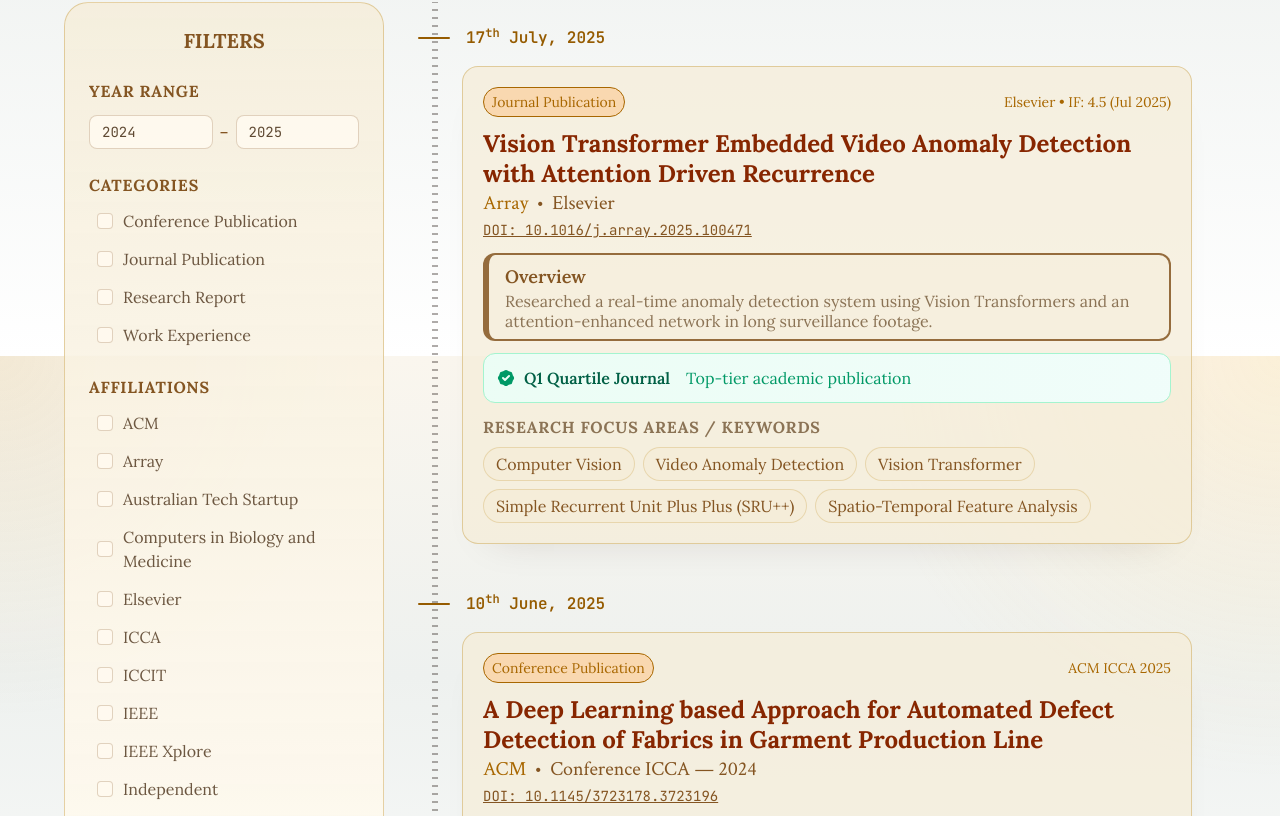
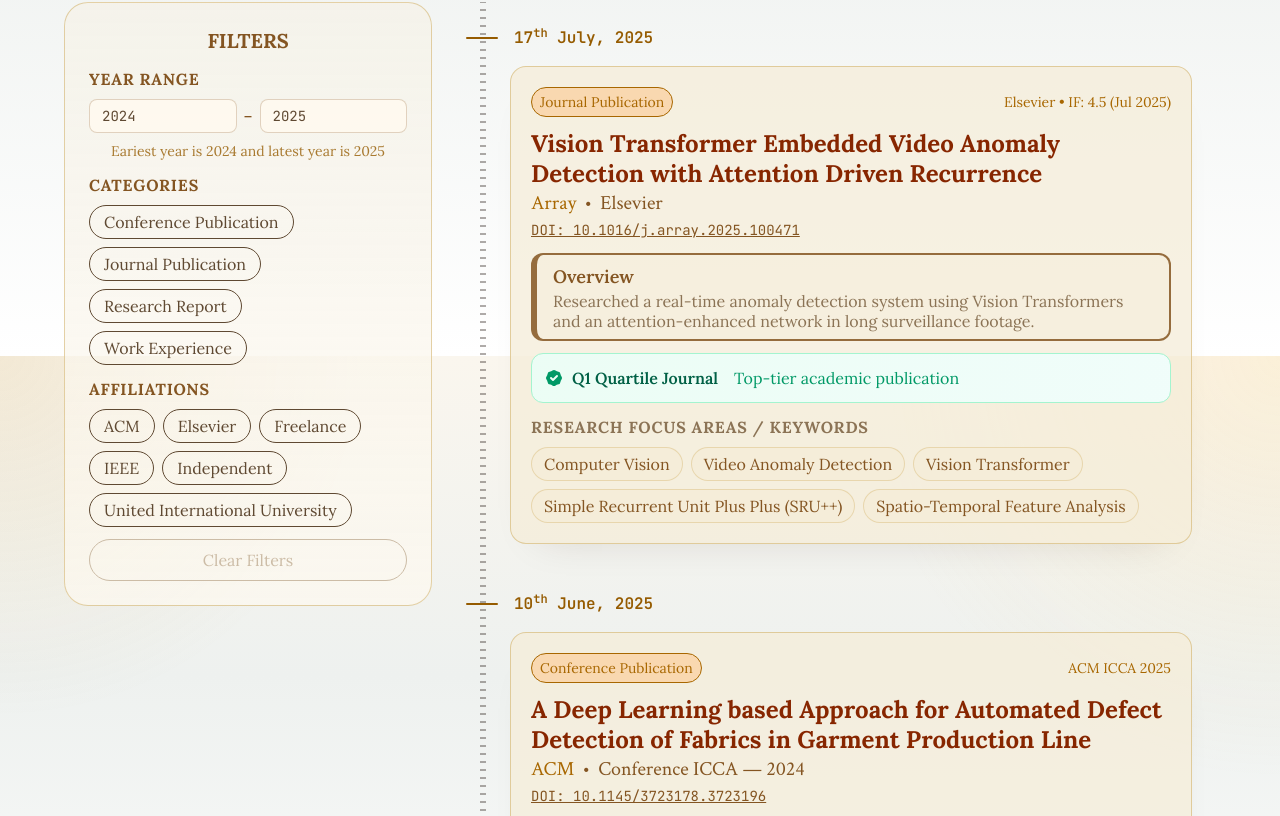
Before and after one commit to kishoreshanto/kishoreshanto, a SvelteKit app: page /timeline in a window 1280 px wide. Shown: the part 444-1260 px from the top of the page. Built offline with nearby package versions, Linux system fonts and the light colour scheme.

Commit message:
style: update affiliations in research and work experience data; enhance filter container styles and layout in timeline component

```diff
--- a/src/lib/research.json
+++ b/src/lib/research.json
@@ -25,7 +25,7 @@
 		"id": "journal-array-vision-transformer-anomaly-detection",
 		"component": "research",
 		"date": "17th July, 2025",
-		"affiliations": ["Elsevier", "Array"],
+		"affiliations": ["United International University", "Elsevier"],
 		"search_terms": ["ViT", "SRU++", "video anomaly detection"],
 		"props": {
 			"date": "17th July, 2025",
@@ -50,7 +50,7 @@
 		"id": "conference-icca-fabric-defect-detection",
 		"component": "research",
 		"date": "10th June, 2025",
-		"affiliations": ["ACM", "ICCA"],
+		"affiliations": ["United International University", "ACM"],
 		"search_terms": ["ACM ICCA", "garment defect detection"],
 		"props": {
 			"date": "10th June, 2025",
@@ -69,7 +69,7 @@
 		"id": "journal-compbiomed-snoRNA-association",
 		"component": "research",
 		"date": "2nd April, 2025",
-		"affiliations": ["Elsevier", "Computers in Biology and Medicine"],
+		"affiliations": ["United International University", "Elsevier"],
 		"search_terms": ["snoRNA", "GBDT", "SVM", "CompBioMed"],
 		"props": {
 			"date": "2nd April, 2025",
@@ -94,7 +94,7 @@
 		"id": "research-password-strength-gpt2",
 		"component": "research",
 		"date": "6th September, 2024",
-		"affiliations": ["United International University"],
+		"affiliations": ["Independent"],
 		"search_terms": ["GPT-2", "GPT2", "password cracking"],
 		"props": {
 			"date": "6th September, 2024",
@@ -147,7 +147,7 @@
 		"id": "conference-iccit-random-forest-clustering",
 		"component": "research",
 		"date": "27th February, 2025",
-		"affiliations": ["IEEE", "IEEE Xplore", "ICCIT"],
+		"affiliations": ["United International University", "IEEE"],
 		"search_terms": ["random forest clustering", "K-means", "ICCIT"],
 		"props": {
 			"date": "27th February, 2025",
--- a/src/lib/timeline/index.ts
+++ b/src/lib/timeline/index.ts
@@ -432,12 +432,10 @@ export function filterTimelineEntries(
 			(queryMatchIds?.has(entry.id) ?? false) ||
 			entry.searchText.includes(normalizedQuery);
 
-		const matchesYear =
-			entry.year >= filterState.startYear && entry.year <= filterState.endYear;
+		const matchesYear = entry.year >= filterState.startYear && entry.year <= filterState.endYear;
 
 		const matchesCategory =
-			filterState.categories.size === 0 ||
-			filterState.categories.has(entry.category);
+			filterState.categories.size === 0 || filterState.categories.has(entry.category);
 
 		const matchesAffiliation =
 			filterState.affiliations.size === 0 ||
--- a/src/lib/work_experience.json
+++ b/src/lib/work_experience.json
@@ -3,7 +3,7 @@
 		"id": "aws-cloud-arch",
 		"component": "freelance",
 		"date": "16th May, 2024",
-		"affiliations": ["Australian Tech Startup"],
+		"affiliations": ["Freelance"],
 		"search_terms": ["AWS", "EC2", "VPC", "RDS", "IAM", "cloud architecture"],
 		"props": {
 			"date": "16th May, 2024",
--- a/src/routes/layout.css
+++ b/src/routes/layout.css
@@ -668,3 +668,25 @@
 		max-width: 100%;
 	}
 }
+
+#filter-container {
+	background: linear-gradient(180deg, rgba(245, 242, 233, 0.82), rgb(255 250 240 / 0.64));
+	border-color: var(--stroke-soft);
+	color: var(--ink-body);
+}
+
+#filter-container input[type='number'] {
+	background-color: rgb(255 250 240 / 0.88);
+	border-color: var(--button-outline);
+	color: var(--ink-body);
+}
+
+#filter-container input[type='number']:focus {
+	--tw-ring-color: var(--focus-ring);
+}
+
+#filter-container input[type='checkbox'] {
+	accent-color: var(--accent-primary);
+	background-color: rgb(255 250 240 / 0.88);
+	border-color: var(--button-outline);
+}
--- a/src/routes/timeline/+page.svelte
+++ b/src/routes/timeline/+page.svelte
@@ -266,20 +266,121 @@
 	</form>
 </div>
 
+<!-- Filters -->
+<div
+	id="filter-container"
+	class="mx-6 mb-6 hidden h-fit space-y-2 rounded-3xl border border-amber-700/70 p-6 lg:hidden"
+>
+	<div class="flex flex-row gap-2">
+		<h1 class="w-full text-center font-lora text-xl font-bold text-amber-800">FILTERS</h1>
+	</div>
+
+	<div class="flex items-center gap-3 align-middle">
+		<h2 class="font-lora font-bold tracking-wider text-amber-800 uppercase">Year Range</h2>
+		<div class="flex items-center gap-2">
+			<input
+				type="number"
+				min={minimumYear}
+				max={filterState.endYear}
+				value={startYearInput}
+				oninput={(event) => {
+					startYearInput = event.currentTarget.value;
+					yearValidationMessage = '';
+				}}
+				onchange={(event) => {
+					applyStartYear(event.currentTarget.value);
+				}}
+				class="w-full rounded-full border border-amber-700/40 bg-[#f9d8b0]/30 px-3 py-1.5 font-mono text-sm text-amber-900 focus:border-transparent focus:ring-2 focus:ring-amber-800 focus:outline-none"
+			/>
+			<span class="text-sm font-medium text-amber-700">&ndash;</span>
+			<input
+				type="number"
+				min={filterState.startYear}
+				max={maximumYear}
+				value={endYearInput}
+				oninput={(event) => {
+					endYearInput = event.currentTarget.value;
+					yearValidationMessage = '';
+				}}
+				onchange={(event) => {
+					applyEndYear(event.currentTarget.value);
+				}}
+				class="w-full rounded-lg border border-amber-700/40 bg-[#f9d8b0]/30 px-3 py-1.5 font-mono text-sm text-amber-900 focus:border-transparent focus:ring-2 focus:ring-amber-800 focus:outline-none"
+			/>
+		</div>
+
+		{#if yearValidationMessage}
+			<p class="font-lora text-xs text-amber-900/80">{yearValidationMessage}</p>
+		{/if}
+	</div>
+
+	<div class="flex flex-col gap-2">
+		<h2 class="font-lora font-bold tracking-wider text-amber-800 uppercase">Categories</h2>
+
+		<div class="flex flex-wrap items-center gap-x-2 gap-y-2">
+			{#each timelineFacetOptions.categories as category (category)}
+				<label
+					class="flex w-fit cursor-pointer items-center gap-2.5 rounded-full border px-3.5 py-1 transition-colors duration-150 hover:bg-amber-100/50 has-checked:bg-amber-600 has-checked:text-white"
+				>
+					<input
+						type="checkbox"
+						checked={filterState.categories.has(category)}
+						onchange={() => handleCategoryToggle(category)}
+						class="peer hidden"
+					/>
+					<span
+						class="font-lora transition-colors peer-checked:bg-amber-600 peer-checked:text-white select-none"
+					>
+						{category}
+					</span>
+				</label>
+			{/each}
+		</div>
+	</div>
+
+	<div class="flex flex-col gap-2">
+		<h2 class="font-lora font-bold tracking-wider text-amber-800 uppercase">Affiliations</h2>
+		<div class="flex flex-wrap items-center gap-x-2 gap-y-2">
+			{#each timelineFacetOptions.affiliations as affiliation (affiliation)}
+				<label
+					class="flex w-fit cursor-pointer items-center gap-2.5 rounded-full border px-3.5 py-1 transition-colors duration-150 hover:bg-amber-100/50 has-checked:bg-amber-600 has-checked:text-white"
+				>
+					<input
+						type="checkbox"
+						checked={filterState.affiliations.has(affiliation)}
+						onchange={() => {
+							handleAffiliationToggle(affiliation);
+						}}
+						class="peer hidden"
+					/>
+					<span class="font-lora transition-colors peer-checked:bg-amber-600 peer-checked:text-white select-none">{affiliation}</span>
+				</label>
+			{/each}
+		</div>
+	</div>
+
+	<button
+		type="button"
+		onclick={handleClearFilters}
+		disabled={!hasActiveFilters && !yearValidationMessage}
+		class="w-full rounded-full border border-amber-700/50 px-4 py-2 font-lora  font-medium text-amber-800 transition-colors duration-100 hover:bg-amber-200  cursor-pointer disabled:border-gray-300 disabled:text-gray-300 disabled:cursor-not-allowed disabled:hover:bg-transparent"
+	>
+		Clear Filters
+	</button>
+</div>
+
 <div class="mx-auto mt-6 flex flex-row justify-center sm:container md:px-16">
 	<!-- Filters -->
 	<div
 		id="filter-container"
-		class="mr-12 mb-12 hidden h-fit min-w-xs space-y-6 rounded-3xl border border-amber-700/70 p-6 lg:block"
+		class="mr-12 mb-12 hidden h-fit xl:max-w-[calc(var(--container-sm)-1rem)] lg:max-w-[calc(var(--container-sm)-2rem)] space-y-3 rounded-3xl border border-amber-700/70 p-6 lg:block"
 	>
 		<div class="flex flex-row gap-2">
-			<h1 class="w-full text-center font-lora text-xl font-bold text-amber-800">FILTERS</h1>
+			<h1 class="w-full text-center font-lora text-xl font-bold text-[#845522]">FILTERS</h1>
 		</div>
 
-		<div class="space-y-3">
-			<h2 class="font-lora font-bold tracking-wider text-amber-800 uppercase">
-				Year Range
-			</h2>
+		<div class="space-y-2">
+			<h2 class="font-lora font-bold tracking-wider uppercase text-[#845522]">Year Range</h2>
 			<div class="flex items-center gap-2">
 				<input
 					type="number"
@@ -312,19 +413,17 @@
 				/>
 			</div>
 
-			{#if yearValidationMessage}
-				<p class="font-lora text-xs text-amber-900/80">{yearValidationMessage}</p>
-			{/if}
+			<p class="text-center font-lora text-sm text-amber-600/80">
+				Eariest year is {minimumYear} and latest year is {maximumYear}
+			</p>
 		</div>
 
 		<div class="space-y-2">
-			<h2 class="font-lora font-bold tracking-wider text-amber-800 uppercase">
-				Categories
-			</h2>
-			<div class="space-y-1.5">
+			<h2 class="font-lora font-bold tracking-wider uppercase text-[#845522]">Categories</h2>
+			<div class="flex flex-wrap items-center gap-x-2 gap-y-2">
 				{#each timelineFacetOptions.categories as category (category)}
 					<label
-						class="flex cursor-pointer items-center gap-2.5 rounded-lg px-2 py-1 transition-colors duration-150 hover:bg-amber-100/50"
+						class="flex w-fit cursor-pointer items-center gap-2.5 rounded-full border px-3.5 py-1 transition-colors duration-150 hover:bg-amber-100/50 has-checked:bg-amber-600 has-checked:text-white"
 					>
 						<input
 							type="checkbox"
@@ -332,22 +431,23 @@
 							onchange={() => {
 								handleCategoryToggle(category);
 							}}
-							class="h-4 w-4 rounded border-amber-700/50 text-amber-800 focus:ring-amber-700"
+							class="peer hidden"
 						/>
-						<span class="font-lora text-amber-900/80">{category}</span>
+						<span
+							class="font-lora transition-colors peer-checked:bg-amber-600 peer-checked:text-white select-none"
+							>{category}</span
+						>
 					</label>
 				{/each}
 			</div>
 		</div>
 
 		<div class="space-y-2">
-			<h2 class="font-lora font-bold tracking-wider text-amber-800 uppercase">
-				Affiliations
-			</h2>
-			<div class="space-y-1.5">
+			<h2 class="font-lora font-bold tracking-wider uppercase text-[#845522]">Affiliations</h2>
+			<div class="flex flex-wrap items-center gap-x-2 gap-y-2">
 				{#each timelineFacetOptions.affiliations as affiliation (affiliation)}
 					<label
-						class="flex cursor-pointer items-center gap-2.5 rounded-lg px-2 py-1 transition-colors duration-150 hover:bg-amber-100/50"
+						class="flex w-fit cursor-pointer items-center gap-2.5 rounded-full border px-3.5 py-1 transition-colors duration-150 hover:bg-amber-100/50 has-checked:bg-amber-600 has-checked:text-white"
 					>
 						<input
 							type="checkbox"
@@ -355,9 +455,12 @@
 							onchange={() => {
 								handleAffiliationToggle(affiliation);
 							}}
-							class="h-4 w-4 rounded border-amber-700/50 text-amber-800 focus:ring-amber-700"
+							class="peer hidden"
 						/>
-						<span class="font-lora text-amber-900/80">{affiliation}</span>
+						<span
+							class="font-lora transition-colors peer-checked:bg-amber-600 peer-checked:text-white select-none"
+							>{affiliation}</span
+						>
 					</label>
 				{/each}
 			</div>
@@ -367,17 +470,17 @@
 			type="button"
 			onclick={handleClearFilters}
 			disabled={!hasActiveFilters && !yearValidationMessage}
-			class="w-full rounded-full border border-amber-700/50 px-4 py-2 font-lora text-sm font-medium text-amber-800 transition-colors duration-200 hover:bg-amber-800 hover:text-white"
+			class="w-full rounded-full border border-amber-700/50 px-4 py-2 font-lora  font-medium text-amber-800 transition-colors duration-100 hover:bg-amber-200  cursor-pointer disabled:border-gray-300 disabled:text-gray-300 disabled:cursor-not-allowed disabled:hover:bg-transparent"
 		>
 			Clear Filters
 		</button>
 	</div>
 
 	{#if filteredTimelineEntries.length > 0}
-	<TimeLine />
+		<TimeLine />
 	{/if}
 
-	<div class="flex flex-col w-full">
+	<div class="flex w-full flex-col">
 		{#if filteredTimelineEntries.length > 0}
 			{#each filteredTimelineEntries as entry (entry.id)}
 				{#if isResearchEntry(entry)}
@@ -388,7 +491,9 @@
 			{/each}
 		{:else}
 			<!-- <NotFound /> -->
-			<div class="container mx-auto w-full bg-amber-100 py-12 px-8 md:px-10 rounded-3xl mb-12 md:mb-20 gap-4 flex flex-col items-center">
+			<div
+				class="container mx-auto mb-12 flex w-full flex-col items-center gap-4 rounded-3xl bg-amber-100 px-8 py-12 md:mb-20 md:px-10"
+			>
 				<h2 class="text-center font-lora text-2xl font-semibold text-amber-600">
 					Sorry, No matching timeline entries
 				</h2>
@@ -399,63 +504,3 @@
 		{/if}
 	</div>
 </div>
-
-<style>
-	#filter-container {
-		background:
-			linear-gradient(180deg, rgb(245 237 217 / 0.82), rgb(255 250 240 / 0.94));
-		border-color: var(--stroke-soft);
-		color: var(--ink-body);
-	}
-
-	#filter-container h1,
-	#filter-container h2 {
-		color: var(--ink-title);
-	}
-
-	#filter-container input[type='number'] {
-		background-color: rgb(255 250 240 / 0.88);
-		border-color: var(--button-outline);
-		color: var(--ink-body);
-	}
-
-	#filter-container input[type='number']:focus {
-		--tw-ring-color: var(--focus-ring);
-	}
-
-	#filter-container input[type='checkbox'] {
-		accent-color: var(--accent-primary);
-		background-color: rgb(255 250 240 / 0.88);
-		border-color: var(--button-outline);
-	}
-
-	#filter-container label:hover {
-		background-color: rgb(255 210 117 / 0.16);
-	}
-
-	#filter-container label span {
-		color: rgb(95 73 50 / 0.92);
-	}
-
-	#filter-container p {
-		color: var(--ink-muted);
-	}
-
-	#filter-container button {
-		background-color: rgb(255 250 240 / 0.56);
-		border-color: var(--button-outline);
-		color: var(--ink-title);
-	}
-
-	#filter-container button:hover:enabled {
-		background-color: var(--accent-primary);
-		border-color: var(--accent-primary);
-		color: var(--ink-inverse);
-	}
-
-	#filter-container button:disabled {
-		background-color: rgb(240 237 230 / 0.6);
-		border-color: var(--stroke-faint);
-		color: rgb(139 115 85 / 0.78);
-	}
-</style>
```
